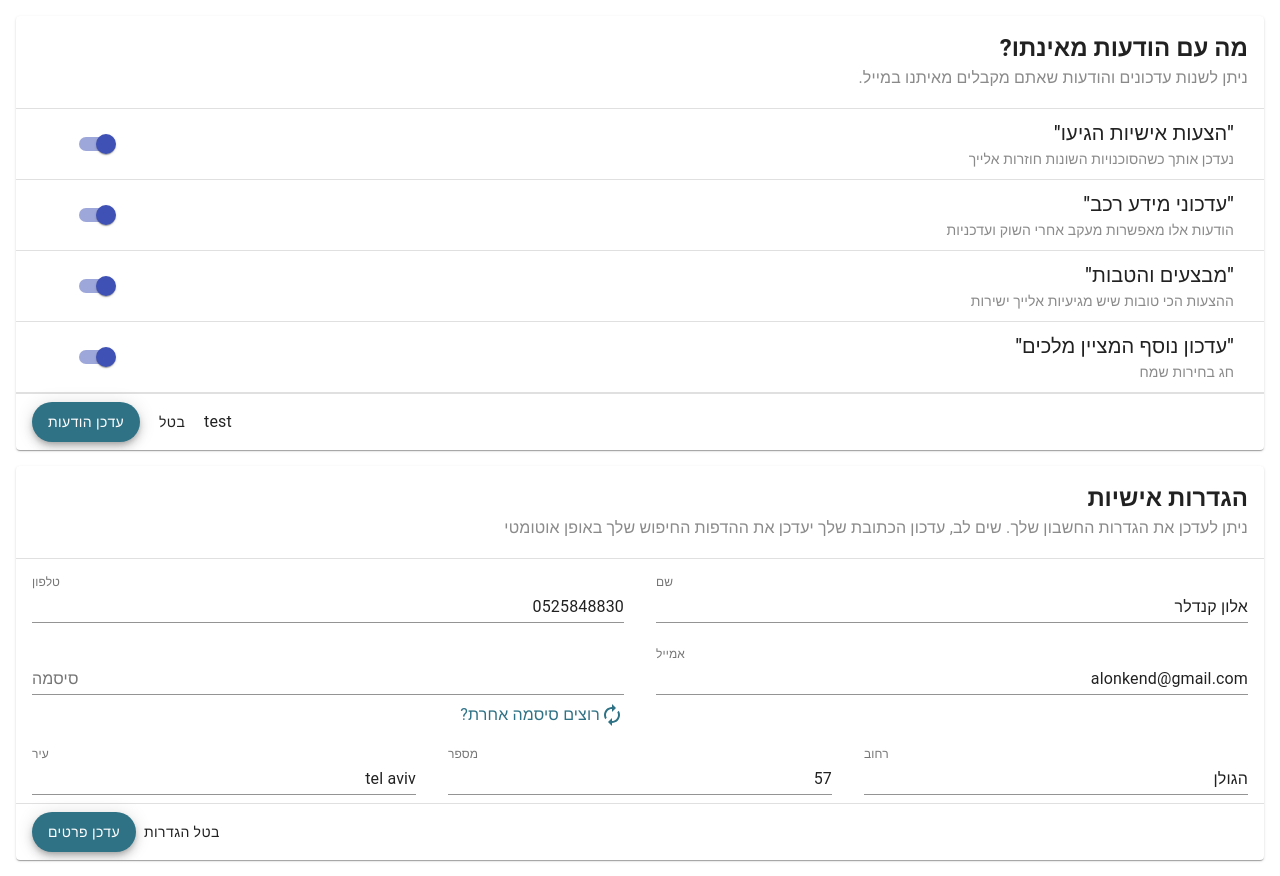
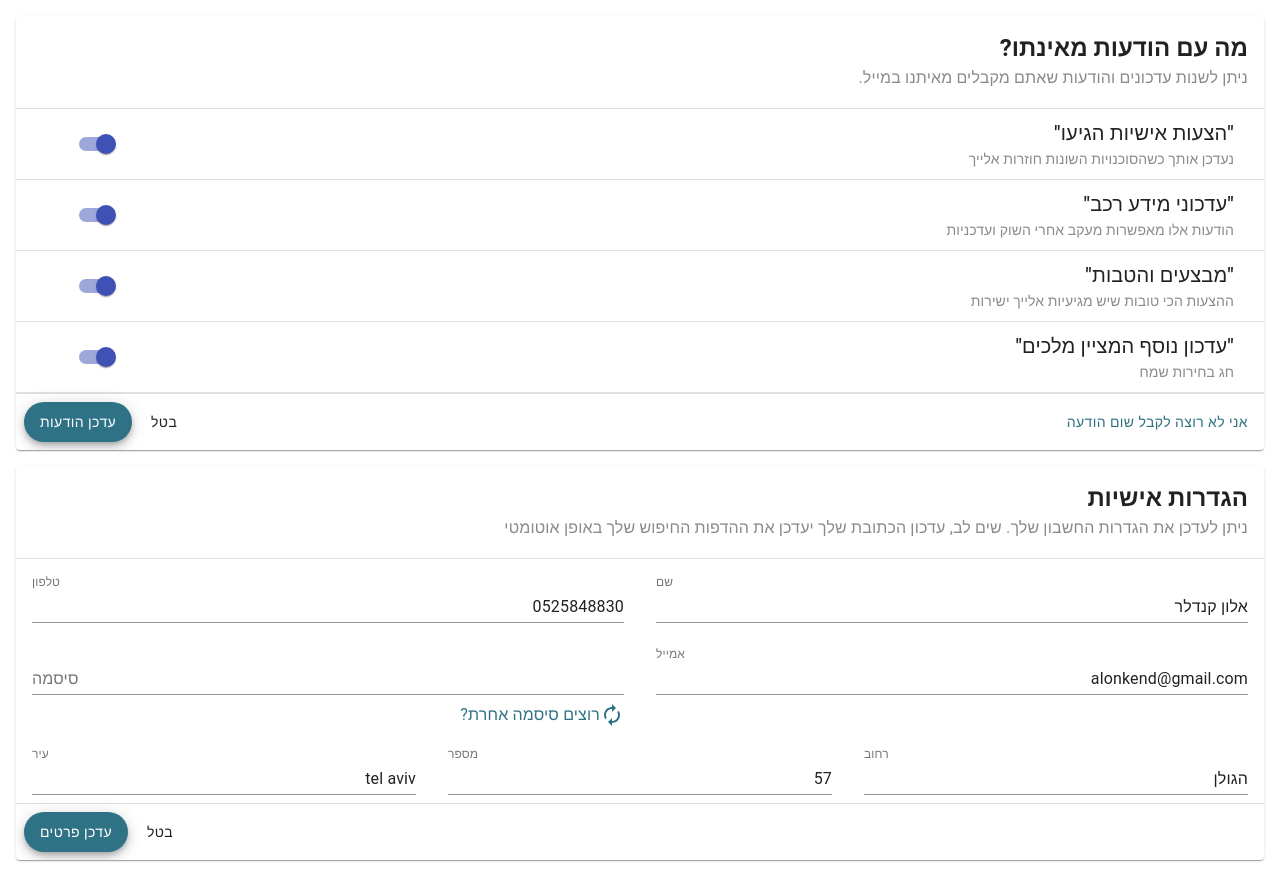
Before and after one commit to AlonKendler/react-course, a React (Create React App) app: page / in a window 1280 px wide. Built offline with nearby package versions, Linux system fonts and the light colour scheme; what jss-rtl would draw is missing.

Commit message:
competed HW

```diff
--- a/src/App.js
+++ b/src/App.js
@@ -5,7 +5,6 @@ import PersonalSettingsCard from "./components/PersonalSettingsCard";
 import notificationMessages from "./components/NotificationSettingsCard/messages";
 import personalMessages from "./components/PersonalSettingsCard/messages";
 
-// TODO: make good use of props passaing, so that your container will be APP.js
 // TODO  (read about container components vs components )
 
 function App() {
--- a/src/components/CarwizCardAction.js
+++ b/src/components/CarwizCardAction.js
@@ -4,20 +4,30 @@ import Grid from "@material-ui/core/Grid";
 import CardActions from "@material-ui/core/CardActions";
 import Fab from "@material-ui/core/Fab";
 import Button from "@material-ui/core/Button";
-import { Typography } from "@material-ui/core";
 
 const useStyles = makeStyles(theme => ({
   color: {
     backgroundColor: "rgb(47, 114, 133)"
+  },
+  icon: {
+    color: "rgb(47, 114, 133)"
+  },
+  card: {
+    padding: theme.spacing(1)
   }
 }));
 function CarwizCardAction(props) {
   const classes = useStyles();
   return (
-    <Grid container direction="row-reverse" justify="space-between">
-      <CardActions>
-        <Grid item>
-          <Typography>{props.data.optionalText}</Typography>
+    <Grid
+      container
+      className={classes.card}
+      justify="space-between"
+      alignItems="center"
+    >
+      {/* <CardActions> */}
+      <Grid item xs={5}>
+        <Button className={classes.icon}>{props.data.optionalText}</Button>
       </Grid>
       <Grid item>
         <Button>{props.data.abort}</Button>
@@ -31,7 +41,7 @@ function CarwizCardAction(props) {
           {props.data.updateInfo}
         </Fab>
       </Grid>
-      </CardActions>
+      {/* </CardActions> */}
     </Grid>
   );
 }
--- a/src/components/NotificationSettingsCard/messages.js
+++ b/src/components/NotificationSettingsCard/messages.js
@@ -2,7 +2,7 @@ export default {
   // here comes the text messages for the CarwizCardAction
   updateInfo: "עדכן הודעות",
   abort: "בטל",
-  optionalText: "test",
+  optionalText: "אני לא רוצה לקבל שום הודעה",
   // here comes the text messages for the CarwizCardHeader
   CardHeaderTitle: "מה עם הודעות מאינתו?",
   CardHeaderDescription: "ניתן לשנות עדכונים והודעות שאתם מקבלים מאיתנו במייל."
--- a/src/components/PersonalSettingsCard/index.js
+++ b/src/components/PersonalSettingsCard/index.js
@@ -12,8 +12,6 @@ const useStyles = makeStyles(theme => ({
   }
 }));
 
-// TODO use a generic title component for both settigns card
-// TODO use generic actions component for both settigns card
 function PersonalSettingsCard(props) {
   const classes = useStyles();
   return (
--- a/src/components/PersonalSettingsCard/messages.js
+++ b/src/components/PersonalSettingsCard/messages.js
@@ -9,7 +9,7 @@ export default {
   difPass: "רוצים סיסמה אחרת?",
   // here comes the text messages for the CarwizCardAction
   updateInfo: "עדכן פרטים",
-  abort: "בטל הגדרות",
+  abort: "בטל",
   optionalText: "",
   // here comes the text messages for the CarwizCardHeader
   CardHeaderTitle: "הגדרות אישיות",
```
Lines whose indentation alone changed are shown as unchanged.
